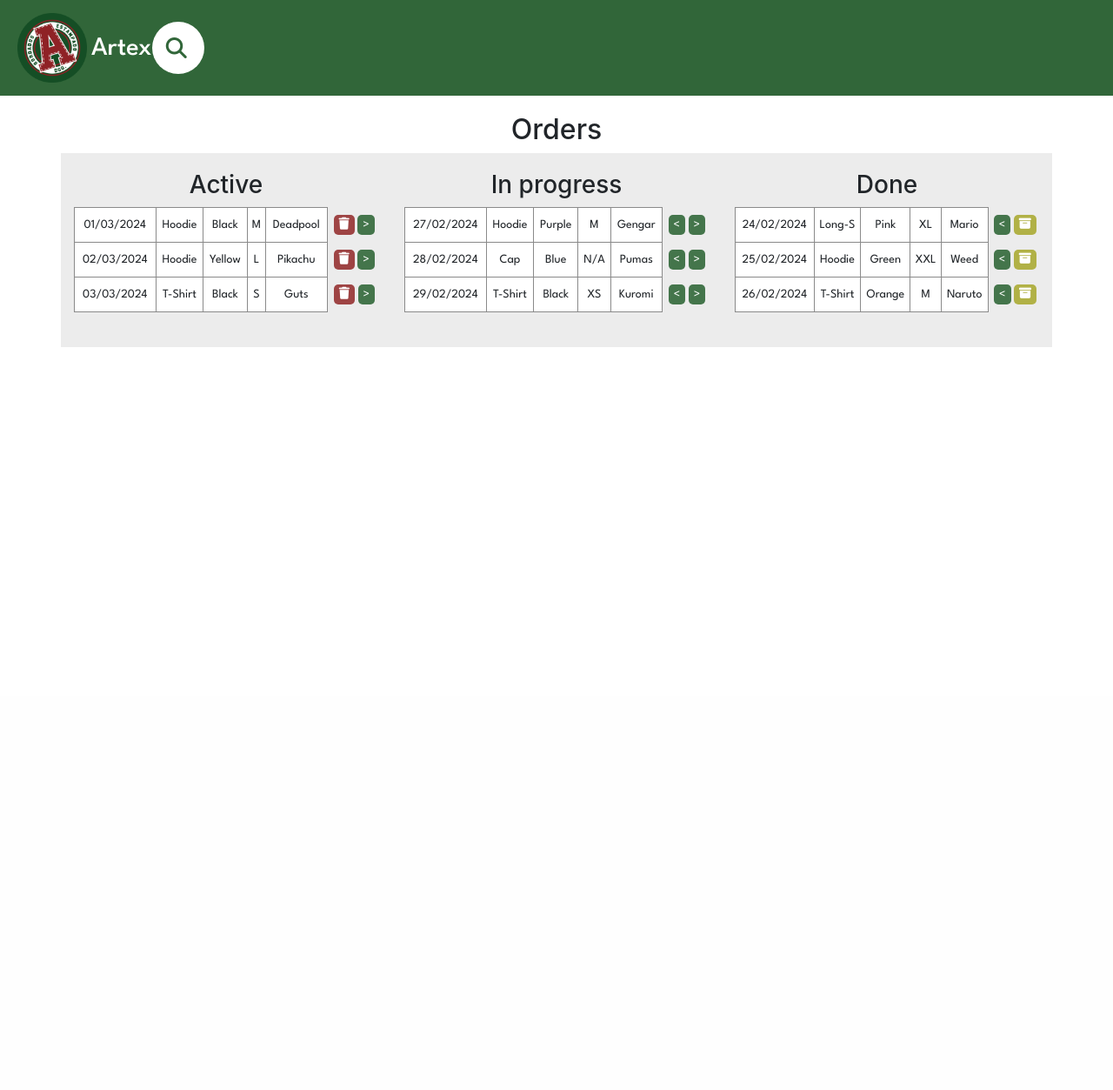
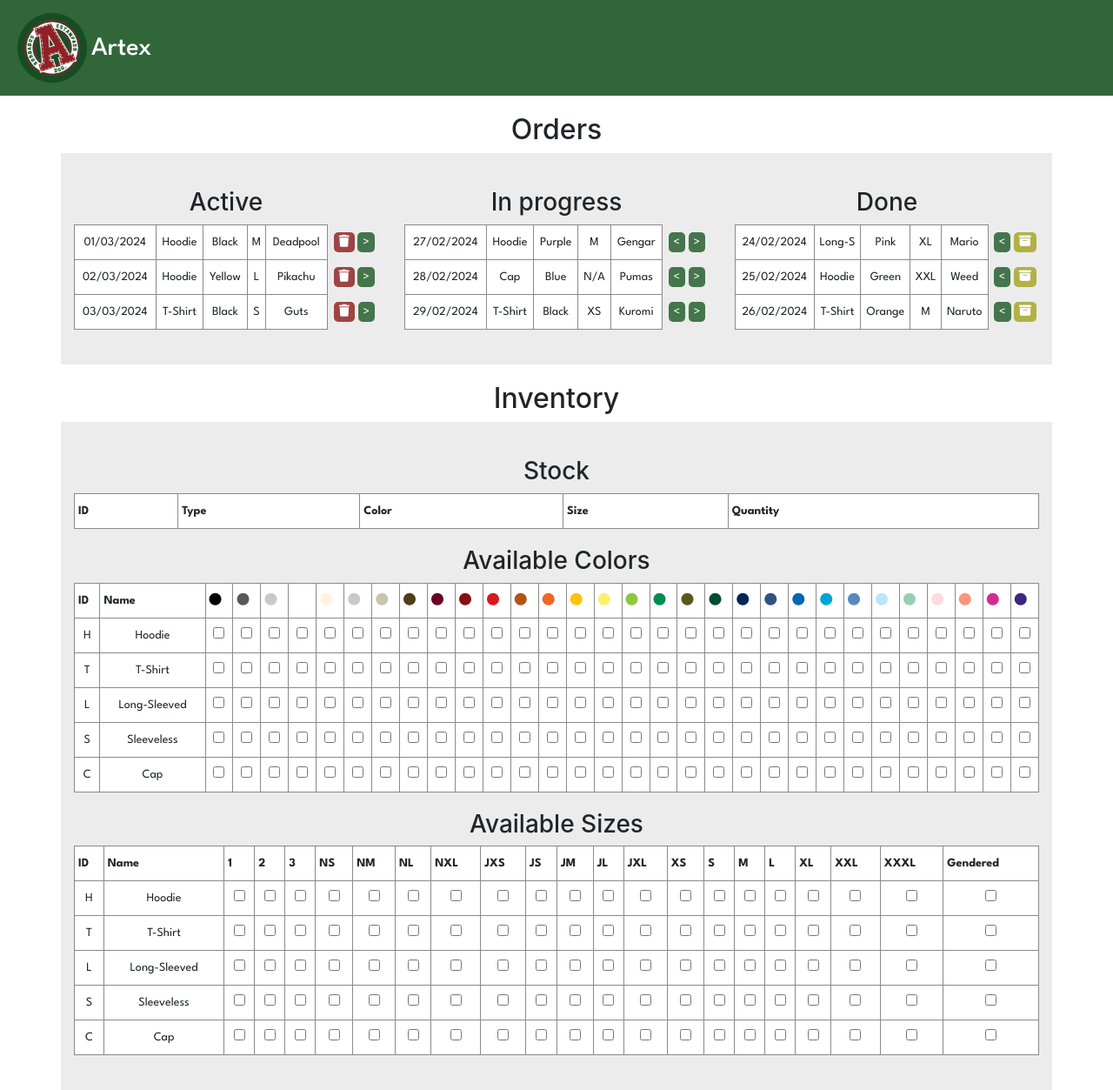
Before and after one commit to Vanadium-Milk/artexbordados, a PHP site: page /view/dashboard.html in a window 1280 px wide. Shown: the whole page at 87% size. Before the commit the page ends 399 px from the top, so only its background shows below. Run offline with PHP 8.4, Linux system fonts and the light colour scheme; lists and menus that the app fills with data are empty.

Commit message:
Dashboard update

```diff
--- a/view/dashboard.html
+++ b/view/dashboard.html
@@ -22,13 +22,10 @@
   <header class="header">
     <img class="logo-picture" src="images/logo.png" alt="" width="80px;" height="80px;">
     <h3 style="padding-top:10px; padding-left: 5px; font-size: 30px;">Artex</h3>
-
-    <button class="button search-button">
-      <i class="fa-solid fa-magnifying-glass fa-xl" style="color: #316639;"></i>
-    </button>
   </header>
 
   <body>
+    <!--Orders tab-->
     <div class="container" style="margin-top: 20px;">
         <h2 style="text-align: center; width: 100%;">Orders</h2>
         <div class="row" style="background-color: rgb(236, 236, 236); padding-top: 20px; padding-bottom: 40px;">
@@ -160,5 +157,384 @@
             </div>
         </div>
     </div>
+
+    <!--Inventory tab-->
+    <div class="container" style="margin-top: 20px;">
+        <h2 style="text-align: center; width: 100%;">Inventory</h2>
+        <div class="row" style="background-color: rgb(236, 236, 236); padding-top: 20px; padding-bottom: 40px;">
+            <div class="col-md-12">
+
+                <!--Stock table-->
+                <h3 class="column-title">Stock</h3>
+                <table style="width: 100%;">
+                    <tr>
+                        <th>ID</th>
+                        <th>Type</th>
+                        <th>Color</th>
+                        <th>Size</th>
+                        <th>Quantity</th>
+                    </tr>
+                </table>
+
+                <!--Colors table-->
+                <h3 class="column-title">Available Colors</h3>
+                <table style="width: 100%;">
+                    <tr>
+                        <th>ID</th>
+                        <th>Name</th>
+                        <th><i class="fa-solid fa-circle" style="color: black;"></i></th>
+                        <th><i class="fa-solid fa-circle" style="color: #58595b;"></i></th>
+                        <th><i class="fa-solid fa-circle" style="color: #c9c9c9;"></i></th>
+                        <th><i class="fa-solid fa-circle" style="color: white;"></i></th>
+                        <th><i class="fa-solid fa-circle" style="color: #fff4db;"></i></th>
+                        <th><i class="fa-solid fa-circle" style="color: #c9c9c9;"></i></th>
+                        <th><i class="fa-solid fa-circle" style="color: #c8c5af;"></i></th>
+                        <th><i class="fa-solid fa-circle" style="color: #4e3f19;"></i></th>
+                        <th><i class="fa-solid fa-circle" style="color: #680025;"></i></th>
+                        <th><i class="fa-solid fa-circle" style="color: #851013;"></i></th>
+                        <th><i class="fa-solid fa-circle" style="color: #d71920;"></i></th>
+                        <th><i class="fa-solid fa-circle" style="color: #b45314;"></i></th>
+                        <th><i class="fa-solid fa-circle" style="color: #f26522;"></i></th>
+                        <th><i class="fa-solid fa-circle" style="color: #ffc20e;"></i></th>
+                        <th><i class="fa-solid fa-circle" style="color: #ffef6c;"></i></th>
+                        <th><i class="fa-solid fa-circle" style="color: #8dc63f;"></i></th>
+                        <th><i class="fa-solid fa-circle" style="color: #008c4f;"></i></th>
+                        <th><i class="fa-solid fa-circle" style="color: #59581a;"></i></th>
+                        <th><i class="fa-solid fa-circle" style="color: #004a35;"></i></th>
+                        <th><i class="fa-solid fa-circle" style="color: #002659;"></i></th>
+                        <th><i class="fa-solid fa-circle" style="color: #305482;"></i></th>
+                        <th><i class="fa-solid fa-circle" style="color: #0066b3;"></i></th>
+                        <th><i class="fa-solid fa-circle" style="color: #00a4d2;"></i></th>
+                        <th><i class="fa-solid fa-circle" style="color: #5888c0;"></i></th>
+                        <th><i class="fa-solid fa-circle" style="color: #b9e6fa;"></i></th>
+                        <th><i class="fa-solid fa-circle" style="color: #95d1b1;"></i></th>
+                        <th><i class="fa-solid fa-circle" style="color: #fcdce1;"></i></th>
+                        <th><i class="fa-solid fa-circle" style="color: #f79679;"></i></th>
+                        <th><i class="fa-solid fa-circle" style="color: #d42b91;"></i></th>
+                        <th><i class="fa-solid fa-circle" style="color: #3e2680;"></i></th>
+                    </tr>
+                    <tr>
+                        <td>H</td>
+                        <td>Hoodie</td>
+                        <td><input type="checkbox"></td>
+                        <td><input type="checkbox"></td>
+                        <td><input type="checkbox"></td>
+                        <td><input type="checkbox"></td>
+                        <td><input type="checkbox"></td>
+                        <td><input type="checkbox"></td>
+                        <td><input type="checkbox"></td>
+                        <td><input type="checkbox"></td>
+                        <td><input type="checkbox"></td>
+                        <td><input type="checkbox"></td>
+                        <td><input type="checkbox"></td>
+                        <td><input type="checkbox"></td>
+                        <td><input type="checkbox"></td>
+                        <td><input type="checkbox"></td>
+                        <td><input type="checkbox"></td>
+                        <td><input type="checkbox"></td>
+                        <td><input type="checkbox"></td>
+                        <td><input type="checkbox"></td>
+                        <td><input type="checkbox"></td>
+                        <td><input type="checkbox"></td>
+                        <td><input type="checkbox"></td>
+                        <td><input type="checkbox"></td>
+                        <td><input type="checkbox"></td>
+                        <td><input type="checkbox"></td>
+                        <td><input type="checkbox"></td>
+                        <td><input type="checkbox"></td>
+                        <td><input type="checkbox"></td>
+                        <td><input type="checkbox"></td>
+                        <td><input type="checkbox"></td>
+                        <td><input type="checkbox"></td>
+                    </tr>
+                    <tr>
+                        <td>T</td>
+                        <td>T-Shirt</td>
+                        <td><input type="checkbox"></td>
+                        <td><input type="checkbox"></td>
+                        <td><input type="checkbox"></td>
+                        <td><input type="checkbox"></td>
+                        <td><input type="checkbox"></td>
+                        <td><input type="checkbox"></td>
+                        <td><input type="checkbox"></td>
+                        <td><input type="checkbox"></td>
+                        <td><input type="checkbox"></td>
+                        <td><input type="checkbox"></td>
+                        <td><input type="checkbox"></td>
+                        <td><input type="checkbox"></td>
+                        <td><input type="checkbox"></td>
+                        <td><input type="checkbox"></td>
+                        <td><input type="checkbox"></td>
+                        <td><input type="checkbox"></td>
+                        <td><input type="checkbox"></td>
+                        <td><input type="checkbox"></td>
+                        <td><input type="checkbox"></td>
+                        <td><input type="checkbox"></td>
+                        <td><input type="checkbox"></td>
+                        <td><input type="checkbox"></td>
+                        <td><input type="checkbox"></td>
+                        <td><input type="checkbox"></td>
+                        <td><input type="checkbox"></td>
+                        <td><input type="checkbox"></td>
+                        <td><input type="checkbox"></td>
+                        <td><input type="checkbox"></td>
+                        <td><input type="checkbox"></td>
+                        <td><input type="checkbox"></td>
+                    </tr>
+                    <tr>
+                        <td>L</td>
+                        <td>Long-Sleeved</td>
+                        <td><input type="checkbox"></td>
+                        <td><input type="checkbox"></td>
+                        <td><input type="checkbox"></td>
+                        <td><input type="checkbox"></td>
+                        <td><input type="checkbox"></td>
+                        <td><input type="checkbox"></td>
+                        <td><input type="checkbox"></td>
+                        <td><input type="checkbox"></td>
+                        <td><input type="checkbox"></td>
+                        <td><input type="checkbox"></td>
+                        <td><input type="checkbox"></td>
+                        <td><input type="checkbox"></td>
+                        <td><input type="checkbox"></td>
+                        <td><input type="checkbox"></td>
+                        <td><input type="checkbox"></td>
+                        <td><input type="checkbox"></td>
+                        <td><input type="checkbox"></td>
+                        <td><input type="checkbox"></td>
+                        <td><input type="checkbox"></td>
+                        <td><input type="checkbox"></td>
+                        <td><input type="checkbox"></td>
+                        <td><input type="checkbox"></td>
+                        <td><input type="checkbox"></td>
+                        <td><input type="checkbox"></td>
+                        <td><input type="checkbox"></td>
+                        <td><input type="checkbox"></td>
+                        <td><input type="checkbox"></td>
+                        <td><input type="checkbox"></td>
+                        <td><input type="checkbox"></td>
+                        <td><input type="checkbox"></td>
+                    </tr>
+                    <tr>
+                        <td>S</td>
+                        <td>Sleeveless</td>
+                        <td><input type="checkbox"></td>
+                        <td><input type="checkbox"></td>
+                        <td><input type="checkbox"></td>
+                        <td><input type="checkbox"></td>
+                        <td><input type="checkbox"></td>
+                        <td><input type="checkbox"></td>
+                        <td><input type="checkbox"></td>
+                        <td><input type="checkbox"></td>
+                        <td><input type="checkbox"></td>
+                        <td><input type="checkbox"></td>
+                        <td><input type="checkbox"></td>
+                        <td><input type="checkbox"></td>
+                        <td><input type="checkbox"></td>
+                        <td><input type="checkbox"></td>
+                        <td><input type="checkbox"></td>
+                        <td><input type="checkbox"></td>
+                        <td><input type="checkbox"></td>
+                        <td><input type="checkbox"></td>
+                        <td><input type="checkbox"></td>
+                        <td><input type="checkbox"></td>
+                        <td><input type="checkbox"></td>
+                        <td><input type="checkbox"></td>
+                        <td><input type="checkbox"></td>
+                        <td><input type="checkbox"></td>
+                        <td><input type="checkbox"></td>
+                        <td><input type="checkbox"></td>
+                        <td><input type="checkbox"></td>
+                        <td><input type="checkbox"></td>
+                        <td><input type="checkbox"></td>
+                        <td><input type="checkbox"></td>
+                    </tr>
+                    <tr>
+                        <td>C</td>
+                        <td>Cap</td>
+                        <td><input type="checkbox"></td>
+                        <td><input type="checkbox"></td>
+                        <td><input type="checkbox"></td>
+                        <td><input type="checkbox"></td>
+                        <td><input type="checkbox"></td>
+                        <td><input type="checkbox"></td>
+                        <td><input type="checkbox"></td>
+                        <td><input type="checkbox"></td>
+                        <td><input type="checkbox"></td>
+                        <td><input type="checkbox"></td>
+                        <td><input type="checkbox"></td>
+                        <td><input type="checkbox"></td>
+                        <td><input type="checkbox"></td>
+                        <td><input type="checkbox"></td>
+                        <td><input type="checkbox"></td>
+                        <td><input type="checkbox"></td>
+                        <td><input type="checkbox"></td>
+                        <td><input type="checkbox"></td>
+                        <td><input type="checkbox"></td>
+                        <td><input type="checkbox"></td>
+                        <td><input type="checkbox"></td>
+                        <td><input type="checkbox"></td>
+                        <td><input type="checkbox"></td>
+                        <td><input type="checkbox"></td>
+                        <td><input type="checkbox"></td>
+                        <td><input type="checkbox"></td>
+                        <td><input type="checkbox"></td>
+                        <td><input type="checkbox"></td>
+                        <td><input type="checkbox"></td>
+                        <td><input type="checkbox"></td>
+                    </tr>
+                </table>
+
+                <!--Sizes table-->
+                <h3 class="column-title">Available Sizes</h3>
+                <table style="width: 100%;">
+                    <tr>
+                        <th>ID</th>
+                        <th>Name</th>
+                        <th>1</th>
+                        <th>2</th>
+                        <th>3</th>
+                        <th>NS</th>
+                        <th>NM</th>
+                        <th>NL</th>
+                        <th>NXL</th>
+                        <th>JXS</th>
+                        <th>JS</th>
+                        <th>JM</th>
+                        <th>JL</th>
+                        <th>JXL</th>
+                        <th>XS</th>
+                        <th>S</th>
+                        <th>M</th>
+                        <th>L</th>
+                        <th>XL</th>
+                        <th>XXL</th>
+                        <th>XXXL</th>
+                        <th>Gendered</th>
+                    </tr>
+                    <tr>
+                        <td>H</td>
+                        <td>Hoodie</td>
+                        <td><input type="checkbox"></td>
+                        <td><input type="checkbox"></td>
+                        <td><input type="checkbox"></td>
+                        <td><input type="checkbox"></td>
+                        <td><input type="checkbox"></td>
+                        <td><input type="checkbox"></td>
+                        <td><input type="checkbox"></td>
+                        <td><input type="checkbox"></td>
+                        <td><input type="checkbox"></td>
+                        <td><input type="checkbox"></td>
+                        <td><input type="checkbox"></td>
+                        <td><input type="checkbox"></td>
+                        <td><input type="checkbox"></td>
+                        <td><input type="checkbox"></td>
+                        <td><input type="checkbox"></td>
+                        <td><input type="checkbox"></td>
+                        <td><input type="checkbox"></td>
+                        <td><input type="checkbox"></td>
+                        <td><input type="checkbox"></td>
+                        <td><input type="checkbox"></td>
+                    </tr>
+                    <tr>
+                        <td>T</td>
+                        <td>T-Shirt</td>
+                        <td><input type="checkbox"></td>
+                        <td><input type="checkbox"></td>
+                        <td><input type="checkbox"></td>
+                        <td><input type="checkbox"></td>
+                        <td><input type="checkbox"></td>
+                        <td><input type="checkbox"></td>
+                        <td><input type="checkbox"></td>
+                        <td><input type="checkbox"></td>
+                        <td><input type="checkbox"></td>
+                        <td><input type="checkbox"></td>
+                        <td><input type="checkbox"></td>
+                        <td><input type="checkbox"></td>
+                        <td><input type="checkbox"></td>
+                        <td><input type="checkbox"></td>
+                        <td><input type="checkbox"></td>
+                        <td><input type="checkbox"></td>
+                        <td><input type="checkbox"></td>
+                        <td><input type="checkbox"></td>
+                        <td><input type="checkbox"></td>
+                        <td><input type="checkbox"></td>
+                    </tr>
+                    <tr>
+                        <td>L</td>
+                        <td>Long-Sleeved</td>
+                        <td><input type="checkbox"></td>
+                        <td><input type="checkbox"></td>
+                        <td><input type="checkbox"></td>
+                        <td><input type="checkbox"></td>
+                        <td><input type="checkbox"></td>
+                        <td><input type="checkbox"></td>
+                        <td><input type="checkbox"></td>
+                        <td><input type="checkbox"></td>
+                        <td><input type="checkbox"></td>
+                        <td><input type="checkbox"></td>
+                        <td><input type="checkbox"></td>
+                        <td><input type="checkbox"></td>
+                        <td><input type="checkbox"></td>
+                        <td><input type="checkbox"></td>
+                        <td><input type="checkbox"></td>
+                        <td><input type="checkbox"></td>
+                        <td><input type="checkbox"></td>
+                        <td><input type="checkbox"></td>
+                        <td><input type="checkbox"></td>
+                        <td><input type="checkbox"></td>
+                    </tr>
+                    <tr>
+                        <td>S</td>
+                        <td>Sleeveless</td>
+                        <td><input type="checkbox"></td>
+                        <td><input type="checkbox"></td>
+                        <td><input type="checkbox"></td>
+                        <td><input type="checkbox"></td>
+                        <td><input type="checkbox"></td>
+                        <td><input type="checkbox"></td>
+                        <td><input type="checkbox"></td>
+                        <td><input type="checkbox"></td>
+                        <td><input type="checkbox"></td>
+                        <td><input type="checkbox"></td>
+                        <td><input type="checkbox"></td>
+                        <td><input type="checkbox"></td>
+                        <td><input type="checkbox"></td>
+                        <td><input type="checkbox"></td>
+                        <td><input type="checkbox"></td>
+                        <td><input type="checkbox"></td>
+                        <td><input type="checkbox"></td>
+                        <td><input type="checkbox"></td>
+                        <td><input type="checkbox"></td>
+                        <td><input type="checkbox"></td>
+                    </tr>
+                    <tr>
+                        <td>C</td>
+                        <td>Cap</td>
+                        <td><input type="checkbox"></td>
+                        <td><input type="checkbox"></td>
+                        <td><input type="checkbox"></td>
+                        <td><input type="checkbox"></td>
+                        <td><input type="checkbox"></td>
+                        <td><input type="checkbox"></td>
+                        <td><input type="checkbox"></td>
+                        <td><input type="checkbox"></td>
+                        <td><input type="checkbox"></td>
+                        <td><input type="checkbox"></td>
+                        <td><input type="checkbox"></td>
+                        <td><input type="checkbox"></td>
+                        <td><input type="checkbox"></td>
+                        <td><input type="checkbox"></td>
+                        <td><input type="checkbox"></td>
+                        <td><input type="checkbox"></td>
+                        <td><input type="checkbox"></td>
+                        <td><input type="checkbox"></td>
+                        <td><input type="checkbox"></td>
+                        <td><input type="checkbox"></td>
+                    </tr>
+                </table>
+            </div>
+        </div>
+    </div>
   </body>
 </html>
--- a/view/styles/style.css
+++ b/view/styles/style.css
@@ -35,6 +35,7 @@
 
 .column-title {
     text-align: center;
+    margin-top: 20px;
 }
 
 .footer h3,
```
